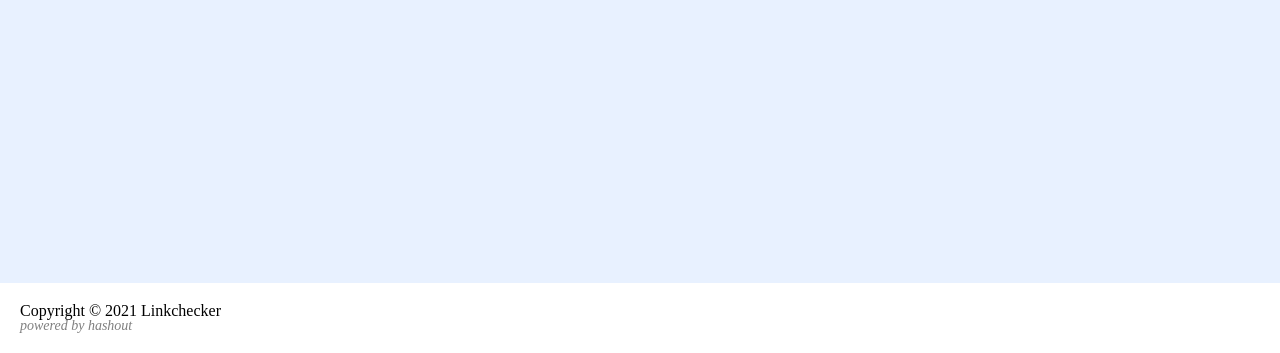
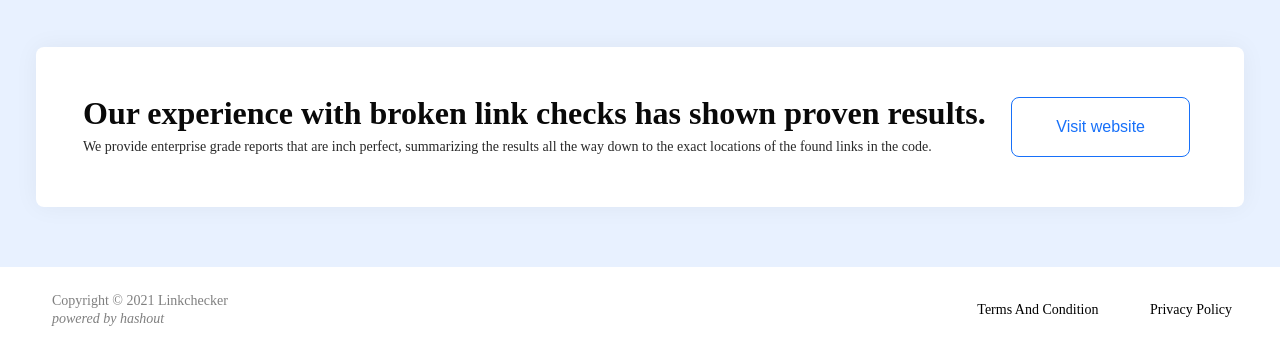
Before and after one commit to sammathew98/frontendtraining, a plain HTML site: page Day-4/figma-task.html in a window 1280 px wide. Shown: the part 447-800 px from the top of the page. Drawn offline with Linux system fonts and the light colour scheme.

Commit message:
day-4 task

```diff
--- a/Day-4/figma-task.css
+++ b/Day-4/figma-task.css
@@ -57,25 +57,48 @@ header{
     font-size:20px;
     float:left;
 }
+.footer-right{
+    float : right;
+    font-size:14px;
+    margin:36px 48px;
+}
+.footer-left{
+    font-size:20px;
+    float:left;
+}
+.terms-condition{
+    margin-right:48px;
+}
+a:link, a:active{
+    color:black;
+    text-decoration: none;
+
+}
 footer{
     float:bottom;
     background-color:white;
     bottom:0%;
     width:100%;
-    padding:20px;
     position: fixed;
 }
 body{
     background-color:#E8F1FF;
 }
-.copy-right{
+.copyright{
     color: #00000080;
     font-size: 14px;
+    margin-top:26px;
+    margin-left:51px;
+    padding:1px;
 }
 .hashout{
     color:#00000080;
     font-size: 14px;
     font-style: italic;
+    margin-left:51px;
+    margin-top:2px;
+    padding:1px;
+
 }
 .clearfix {
     overflow: auto;
@@ -93,7 +116,6 @@ main{
 .result-box{
     float:left;
     margin-top:200px;
-    align-items: inline;
     background:white;
     border:1px;
     padding-top:24px;
@@ -104,9 +126,49 @@ main{
     font-size: 24px;
     margin-right:24px;
     width:calc(25% - 42px);
+    box-shadow: 0px 0px 25px rgba(0, 0, 0, 0.05);
 }
 .result-box:last-child {
     margin-right: 0;
+}
+.bottom-section-item1{
+    margin-top:50px;
+    float:left;
+}
+
+.bottom-section-item2{
+    margin-top:50px;
+    margin-right: 54px;
+    margin-bottom:50px;
+    float:right;
+}
+.bottom-section{
+    margin-top:50px;
+    margin-bottom:50px;
+    padding-left:47px;
+    background:white;
+    border:1px;
+    border-radius: 8px;
+    box-shadow: 0px 0px 25px rgba(0, 0, 0, 0.05);
+}
+.visit-button{
+    padding:20px 44px 20px 44px;
+    font-size:16px;
+    color:#1770F9;
+    border:1px solid #1770F9;
+    border-radius: 8px;
+    background:white;
+}
+.bottom-section-line1{
+    font-size: 32px;
+    font-weight: bold;
+    color: #090909;
+}
+.bottom-section-line2{
+    font-size: 14px;
+    color: #292929;
+    margin-top:11px;
+
 }
 
  /* p:nth-child(2) {
--- a/Day-4/figma-task.html
+++ b/Day-4/figma-task.html
@@ -11,7 +11,8 @@
         <p class="header-right">Link Expires in 18hrs (11 Mar 2021 02:48 pm)</p>
     </header>
 
-    <main class="clearfix">
+    <main>
+        <section class="top-section clearfix">
             <div  class="result-box">
                 <img width="58" src="dribble.svg"/>
                 <p class="main-link">www.dribble.com</p>
@@ -32,12 +33,28 @@
                 <p class="main-link">Load Time(seconds)</p>
                 <p style="font-size:60px;" >52</p>
             </div>
+        </section>
+
+        <section class="bottom-section clearfix">
+            <div class="bottom-section-item1">
+                <p class="bottom-section-line1">Our experience with broken link checks has shown proven results.</p>
+                <p class="bottom-section-line2">We provide enterprise grade reports that are inch perfect, summarizing the results all the way down to the exact locations of the found links in the code.</p>
+            </div>
+            <div class="bottom-section-item2">
+                <button class="visit-button" >Visit website</button>
+            </div>
+        </section>
     </main>
 
-
-    <footer>
+    <footer class="clearfix">
+        <div class="footer-left">
             <p class="copyright">Copyright © 2021  Linkchecker</p>
             <p class="hashout">powered by hashout</p>
+        </div>
+        <div class="footer-right">
+            <a class="terms-condition" href="/termsandcondition">Terms And Condition</a>
+            <a class="privacy-policy" href="/privacypolicy">Privacy Policy</a>
+        </div>
     </footer>
 </body>
 </html>
```
Also changed, not shown: Day-4/1st.png (renamed from Day-4/Screenshot 2021-05-13 at 6.11.32 PM.png), Day-4/2nd.png (added). Lines whose indentation alone changed are shown as unchanged.
